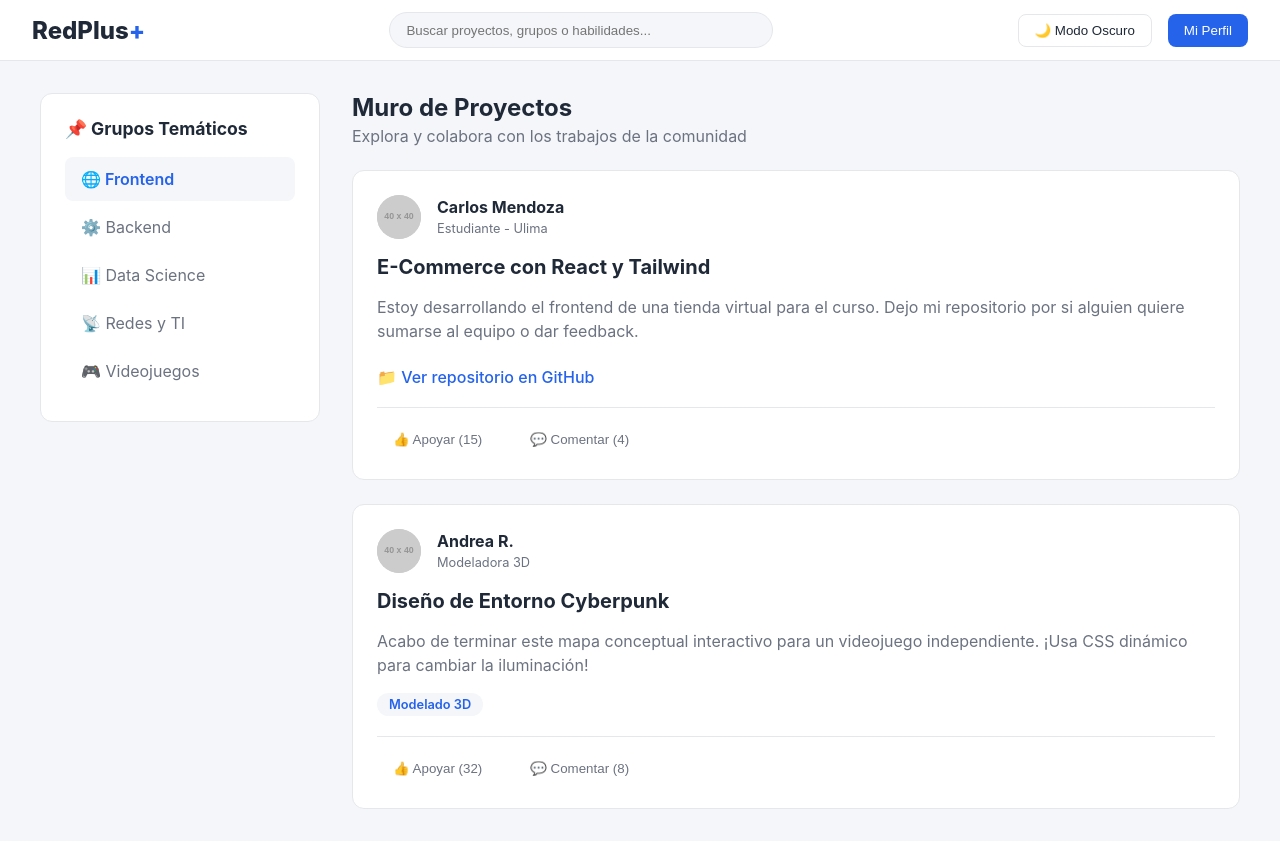
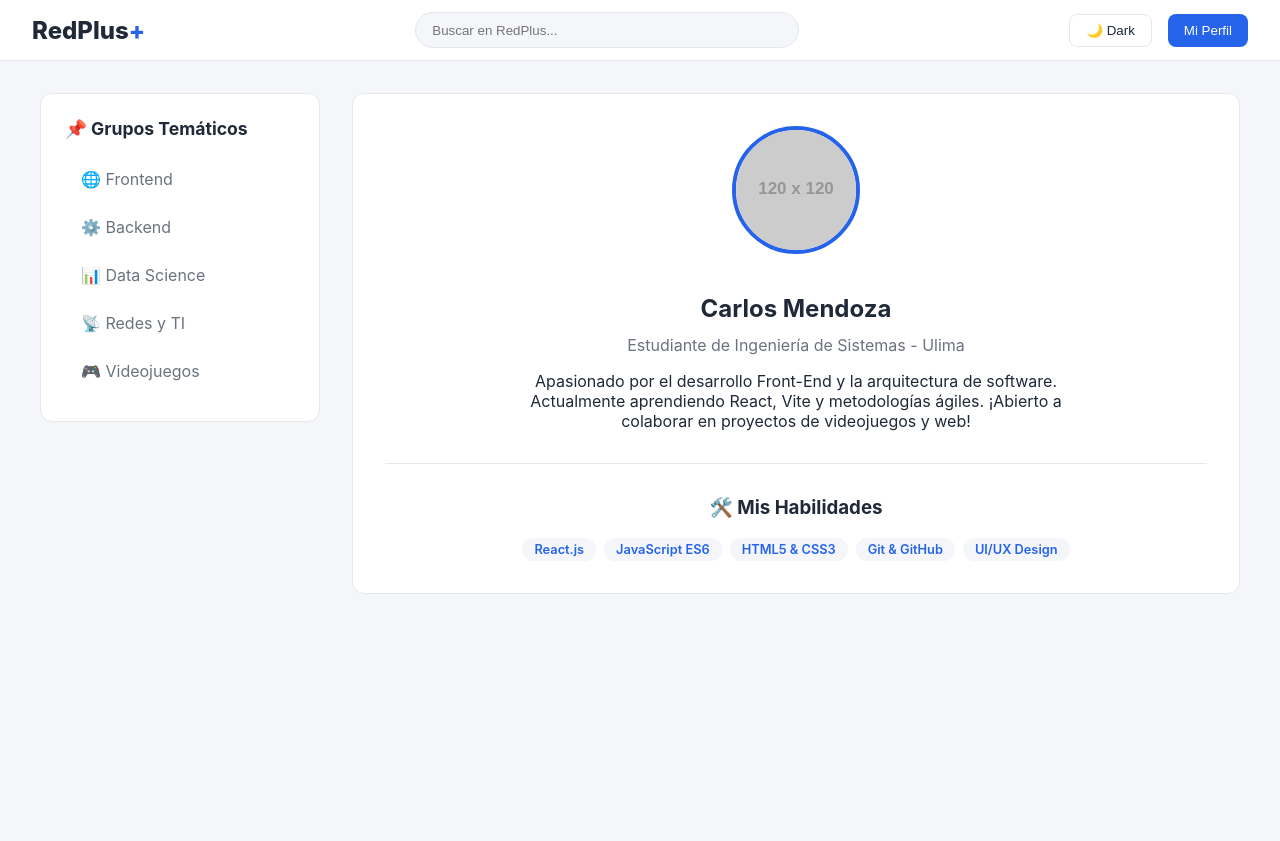
Before and after one commit to apacheco2603/redplus, a React (Vite) app: page / in a window 1280 px wide. Both pictures are taken after a click on the button "Mi Perfil". After the commit the page ends 800 px from the top, so only its background shows below. Built offline with nearby package versions, Linux system fonts and the light colour scheme.

Commit message:
fix en la navegacion de grupos

```diff
--- a/src/App.jsx
+++ b/src/App.jsx
@@ -2,27 +2,27 @@ import React, { useState, useEffect } from 'react';
 import Navbar from './components/Navbar';
 import Sidebar from './components/Sidebar';
 import Home from './pages/Home';
+import Profile from './pages/Profile';
+import Groups from './pages/Groups';
 
 function App() {
   const [theme, setTheme] = useState('light');
+  const [pantalla, setPantalla] = useState('home');
 
   useEffect(() => {
     document.documentElement.setAttribute('data-theme', theme);
   }, [theme]);
-
-  const toggleTheme = () => {
-    setTheme(theme === 'light' ? 'dark' : 'light');
+  const cambiarVista = () => {
+    if (pantalla === 'profile') return <Profile />;
+    if (pantalla === 'groups') return <Groups />;
+    return <Home />;
   };
-
   return (
     <div className="app-container">
-      {/* Llamamos a la barra superior y le pasamos la función del modo oscuro */}
-      <Navbar theme={theme} toggleTheme={toggleTheme} />
-
-      {/* Estructura de dos columnas: Menú a la izquierda, Contenido a la derecha */}
+      <Navbar theme={theme} toggleTheme={() => setTheme(theme === 'light' ? 'dark' : 'light')} setPantalla={setPantalla} />
       <div className="main-layout">
-        <Sidebar />
-        <Home />
+        <Sidebar setPantalla={setPantalla} />
+        {cambiarVista()}
       </div>
     </div>
   );
--- a/src/components/Navbar.jsx
+++ b/src/components/Navbar.jsx
@@ -1,19 +1,21 @@
 import React from 'react';
 
-function Navbar({ theme, toggleTheme }) {
+function Navbar({ theme, toggleTheme, setPantalla }) {
   return (
     <nav className="navbar">
-      <div className="nav-logo">RedPlus<span>+</span></div>
+      <div className="nav-logo" onClick={() => setPantalla('home')} style={{ cursor: 'pointer' }}>
+        RedPlus<span>+</span>
+      </div>
 
       <div className="search-container">
-        <input type="text" placeholder="Buscar proyectos, grupos o habilidades..." className="search-input" />
+        <input type="text" placeholder="Buscar en RedPlus..." className="search-input" />
       </div>
 
       <div className="nav-actions">
         <button onClick={toggleTheme} className="btn-theme">
-          {theme === 'light' ? '🌙 Modo Oscuro' : '☀️ Modo Claro'}
+          {theme === 'light' ? '🌙 Dark' : '☀️ Light'}
         </button>
-        <button className="btn-profile">Mi Perfil</button>
+        <button className="btn-profile" onClick={() => setPantalla('profile')}>Mi Perfil</button>
       </div>
     </nav>
   );
--- a/src/components/Sidebar.jsx
+++ b/src/components/Sidebar.jsx
@@ -1,15 +1,17 @@
 import React from 'react';
 
-function Sidebar() {
+function Sidebar({ setPantalla }) {
   return (
     <aside className="sidebar">
-      <h3>📌 Grupos Temáticos</h3>
+      <h3 onClick={() => setPantalla('groups')} style={{ cursor: 'pointer' }}>
+        📌 Grupos Temáticos
+      </h3>
       <ul className="group-list">
-        <li className="group-item active">🌐 Frontend</li>
-        <li className="group-item">⚙️ Backend</li>
-        <li className="group-item">📊 Data Science</li>
-        <li className="group-item">📡 Redes y TI</li>
-        <li className="group-item">🎮 Videojuegos</li>
+        <li className="group-item" onClick={() => setPantalla('groups')}>🌐 Frontend</li>
+        <li className="group-item" onClick={() => setPantalla('groups')}>⚙️ Backend</li>
+        <li className="group-item" onClick={() => setPantalla('groups')}>📊 Data Science</li>
+        <li className="group-item" onClick={() => setPantalla('groups')}>📡 Redes y TI</li>
+        <li className="group-item" onClick={() => setPantalla('groups')}>🎮 Videojuegos</li>
       </ul>
     </aside>
   );
--- /dev/null
+++ b/src/pages/Groups.jsx
@@ -0,0 +1,35 @@
+import React from 'react';
+
+function Groups() {
+  const comunidades = [
+    { name: "🌐 Frontend", desc: "Comunidad de React, Vue, Angular y diseño web UI/UX.", members: 145 },
+    { name: "⚙️ Backend", desc: "Discusiones sobre Node.js, Express, bases de datos y arquitectura.", members: 120 },
+    { name: "🎮 Videojuegos", desc: "Desarrollo en Unity, Unreal Engine y modelado 3D.", members: 98 },
+    { name: "📡 Redes y TI", desc: "Configuración de servidores, protocolos, CCNA y ciberseguridad.", members: 64 }
+  ];
+
+  return (
+    <main className="content-feed">
+      <div className="feed-header">
+        <h2>Grupos Temáticos Explora comunidades especializadas.</h2>
+      </div>
+
+      <div style={{ display: 'grid', gridTemplateColumns: '1fr 1fr', gap: '1.5rem', marginTop: '1rem' }}>
+        {comunidades.map((grupo, index) => (
+          <div key={index} className="project-card" style={{ display: 'flex', flexDirection: 'column', justifyContent: 'space-between' }}>
+            <div>
+              <h3>{grupo.name}</h3>
+              <p style={{ color: 'var(--text-muted)', fontSize: '0.95rem' }}>{grupo.desc}</p>
+            </div>
+            <div style={{ display: 'flex', justifyContent: 'space-between', alignItems: 'center', marginTop: '1rem', borderTop: '1px solid var(--border)', paddingTop: '0.75rem' }}>
+              <span style={{ fontSize: '0.85rem', color: 'var(--text-muted)' }}>👥 {grupo.members} miembros</span>
+              <button className="btn-primary" style={{ padding: '0.4rem 0.8rem', fontSize: '0.85rem' }}>Unirse al grupo</button>
+            </div>
+          </div>
+        ))}
+      </div>
+    </main>
+  );
+}
+
+export default Groups;
--- a/src/pages/Home.jsx
+++ b/src/pages/Home.jsx
@@ -19,7 +19,7 @@ function Home() {
         </div>
         <div className="card-body">
           <h3>E-Commerce con React y Tailwind</h3>
-          <p>Estoy desarrollando el frontend de una tienda virtual para el curso. Dejo mi repositorio por si alguien quiere sumarse al equipo o dar feedback.</p>
+          <p>Estoy desarrollando el frontend de una tienda virtual. Dejo mi repo por si alguien quiere sumarse o dar feedback.</p>
           <a href="https://github.com" target="_blank" rel="noreferrer" className="github-link">
             📁 Ver repositorio en GitHub
           </a>
@@ -40,8 +40,8 @@ function Home() {
           </div>
         </div>
         <div className="card-body">
-          <h3>Diseño de Entorno Cyberpunk</h3>
-          <p>Acabo de terminar este mapa conceptual interactivo para un videojuego independiente. ¡Usa CSS dinámico para cambiar la iluminación!</p>
+          <h3>Diseño de Entorno futurista</h3>
+          <p>Acabo de terminar este mapa conceptual interactivo para un videojuego independiente.</p>
           <span className="tech-tag">Modelado 3D</span>
         </div>
         <div className="card-footer">
--- /dev/null
+++ b/src/pages/Profile.jsx
@@ -0,0 +1,34 @@
+import React from 'react';
+
+function Profile() {
+  return (
+    <main className="content-feed">
+      <div className="project-card" style={{ textAlign: 'center', padding: '2rem' }}>
+        <img
+          src="https://via.placeholder.com/120"
+          alt="Foto de Perfil"
+          style={{ borderRadius: '50%', border: '4px solid var(--primary)', marginBottom: '1rem' }}
+        />
+        <h2>Carlos Mendoza</h2>
+        <p style={{ color: 'var(--text-muted)', marginTop: '-0.5rem' }}>Estudiante de Ingeniería de Sistemas - Ulima</p>
+
+        <p style={{ maxWidth: '600px', margin: '1rem auto', lineHexight: '1.6' }}>
+          Apasionado por el desarrollo Front-End y la arquitectura de software. Actualmente aprendiendo React, Vite y metodologías ágiles. ¡Abierto a colaborar en proyectos de videojuegos y web!
+        </p>
+
+        <hr style={{ border: '0', borderTop: '1px solid var(--border)', margin: '2rem 0' }} />
+
+        <h3>🛠️ Mis Habilidades</h3>
+        <div style={{ display: 'flex', gap: '0.5rem', justifyContent: 'center', flexWrap: 'wrap', marginTop: '1rem' }}>
+          <span className="tech-tag">React.js</span>
+          <span className="tech-tag">JavaScript ES6</span>
+          <span className="tech-tag">HTML5 & CSS3</span>
+          <span className="tech-tag">Git & GitHub</span>
+          <span className="tech-tag">UI/UX Design</span>
+        </div>
+      </div>
+    </main>
+  );
+}
+
+export default Profile;
```
